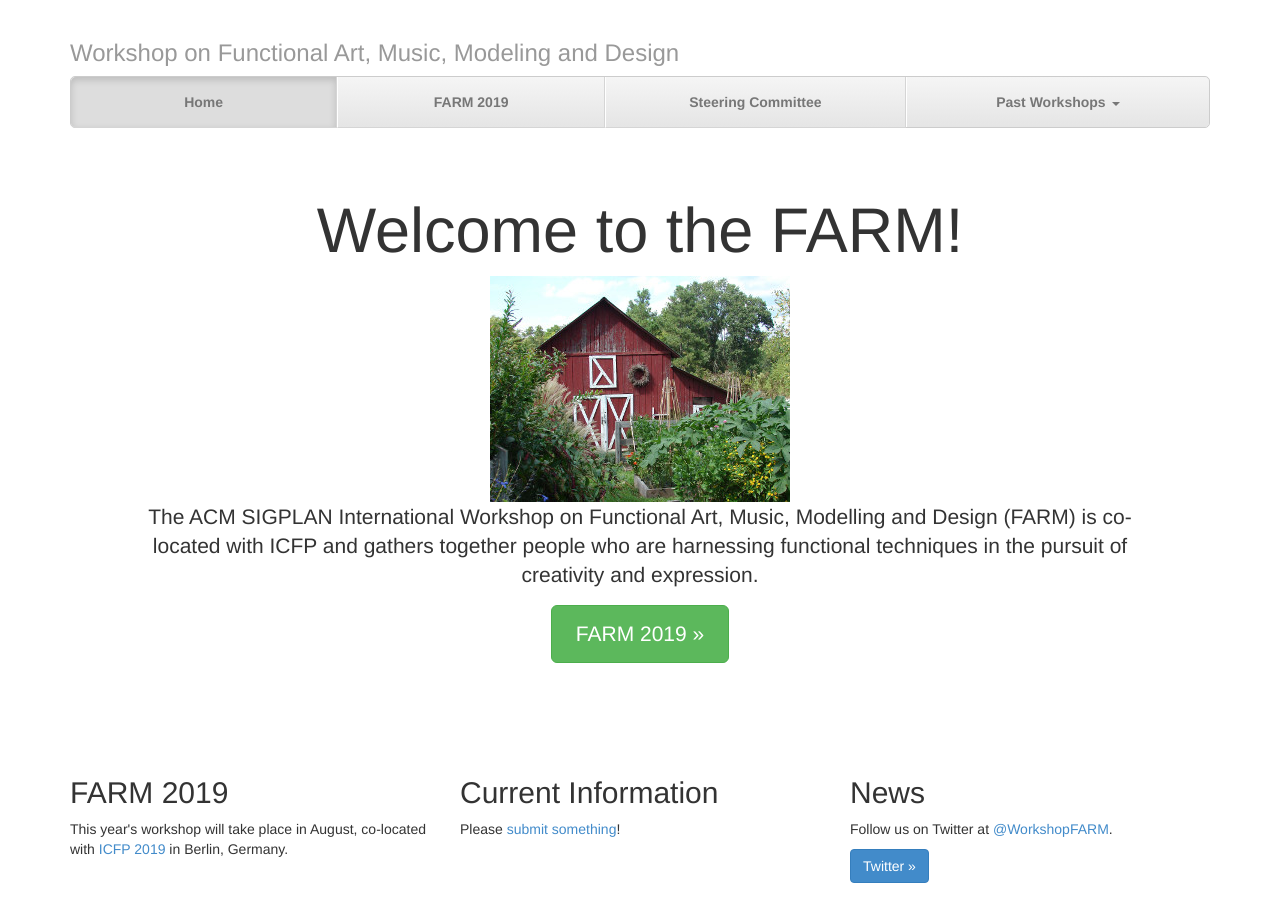
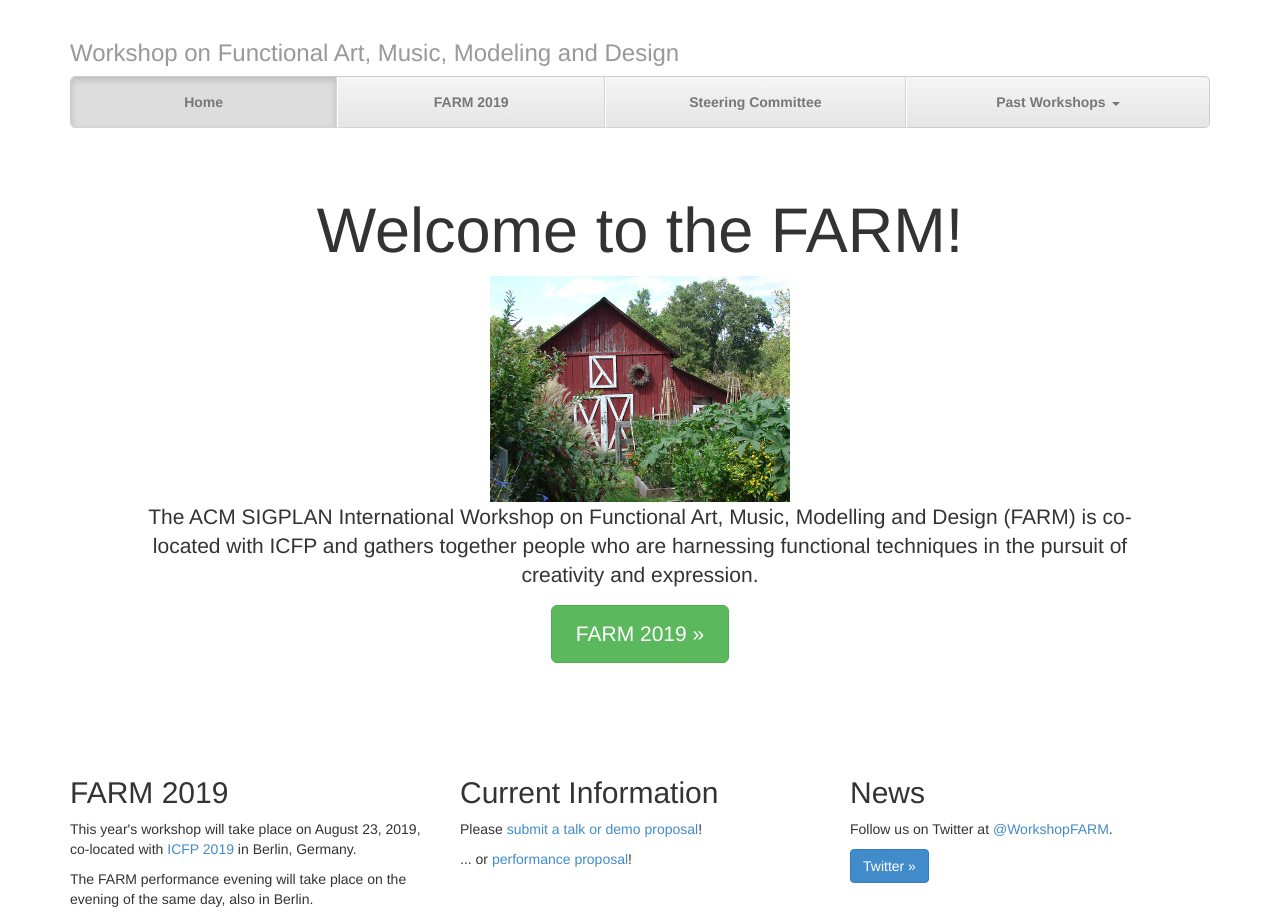
Before and after one commit to functional-art/functional-art.github.com, a Jekyll site: the page built from index.html, in a window 1280 px wide. Built offline with Jekyll 4.4.1, drawn with Linux system fonts in a browser that asks for light colours; nearby versions of some CDN libraries.

Commit message:
Links to Call for Performances

```diff
--- a/index.html
+++ b/index.html
@@ -56,9 +56,12 @@ functional techniques in the pursuit of creativity and expression.
       <div class="row">
         <div class="col-lg-4">
           <h2>FARM 2019</h2>
-          <p>This year's workshop will take place in August, co-located with <a
+          <p>This year's workshop will take place on August 23, 2019, co-located with <a
           href="http://icfp19.sigplan.org/home">ICFP 2019</a> in
-          Berlin, Germany.</p>
+            Berlin, Germany.</p>
+
+	  <p>The FARM performance evening will take place on the
+	    evening of the same day, also in Berlin.</p>
 
           <!--<p>
             It will be chaired
@@ -69,7 +72,11 @@ functional techniques in the pursuit of creativity and expression.
        </div>
         <div class="col-lg-4">
 	  <h2>Current Information</h2>
-          Please <a href="https://easychair.org/conferences/?conf=farm2019">submit something</a>!
+	  <p>
+          Please <a href="https://easychair.org/conferences/?conf=farm2019">submit
+            a talk or demo proposal</a>!
+	  </p>
+	  <p>... or <a href="https://functional-art.org/2019/call-for-performances.html">performance proposal</a>!</p>
 
 	  <!-- <p>The <a href="/2019/">2019 Program</a> is -->
 	  <!--   up!</p> -->
```
Also changed, not shown: 2019/index.md (+5 -0 lines).
